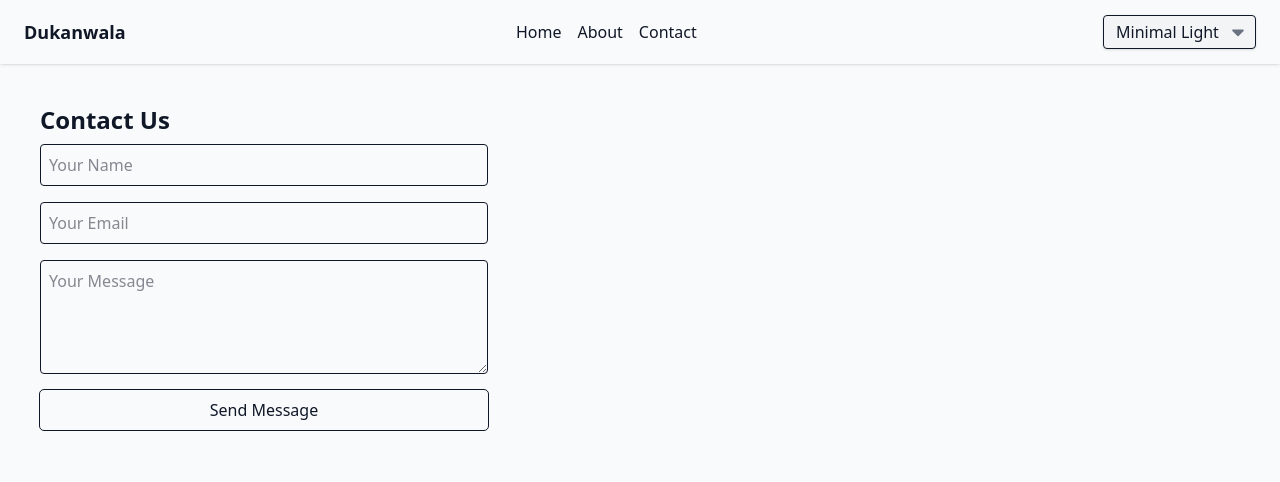
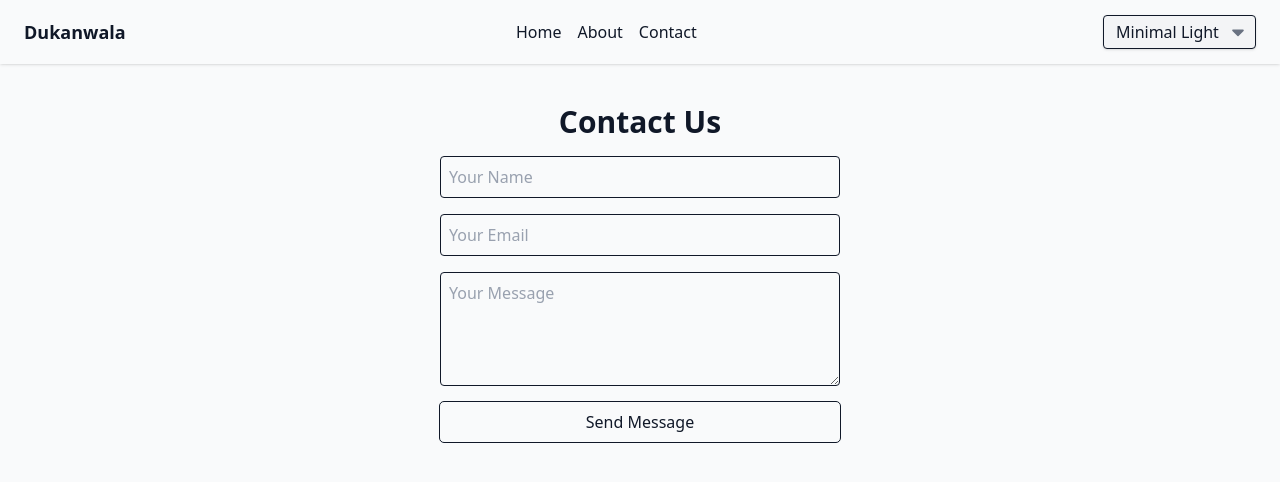
Before and after one commit to SAHIL-Sharma21/Multi-Theme-App-Sahil_Sharma_Frontend_Developer, a React (Vite) app: page /contact in a window 1280 px wide. Shown: the top 482 px of the page. Built offline with nearby package versions, Linux system fonts and the light colour scheme.

Commit message:
bug fix: fixed bug in about and contact page and enhanced the UI

```diff
--- a/src/pages/About.tsx
+++ b/src/pages/About.tsx
@@ -5,20 +5,20 @@ export const About = () => {
   const { theme } = useTheme();
 
   return (
-    <>
-      <div className={`p-6 ${themes[theme].layout}`}>
-        <h1 className="text-2xl font-bold mb-2">About Us</h1>
-        <p className="max-w-lg mb-4">
+    <div className={`flex items-center justify-center ${themes[theme].bg} ${themes[theme].text} ${themes[theme].font}`}>
+      <div className={`p-6 w-full max-w-lg text-center transition-all`}>
+        <h1 className="text-4xl font-bold mb-2">About Us</h1>
+        <p className="mb-4">
           We are a team of passionate developers creating stylish and robust
           apps for the modern web. Our app demonstrates advanced React theming
           and routing.
         </p>
-        <ul className="list-disc pl-7 space-y-1">
+        <ul className="list-disc list-inside space-y-1 text-left mx-auto max-w-xs">
           <li>Context-based theming</li>
           <li>Persistent theme selection</li>
           <li>Fully responsive layouts</li>
         </ul>
       </div>
-    </>
+    </div>
   );
 };
--- a/src/pages/Contact.tsx
+++ b/src/pages/Contact.tsx
@@ -5,28 +5,33 @@ export const Contact = () => {
   const { theme } = useTheme();
 
   return (
-    <>
-      <div className={`p-6 ${themes[theme].layout}`}>
-        <h1 className="text-2xl font-bold mb-2">Contact Us</h1>
-        <form className="max-w-md flex flex-col gap-4">
+    <div className={`flex items-center justify-center ${themes[theme].bg} ${themes[theme].text} ${themes[theme].font}`}>
+      <div className="p-6 w-full max-w-md transition-all">
+        <h1 className="text-3xl font-bold mb-4 text-center">Contact Us</h1>
+        <form className="flex flex-col gap-4">
           <input
-            className="p-2 border rounded"
+            className="p-2 border rounded w-full placeholder-gray-400 dark:placeholder-gray-300"
             type="text"
             placeholder="Your Name"
           />
           <input
-            className="p-2 border rounded"
+            className="p-2 border rounded w-full placeholder-gray-400 dark:placeholder-gray-300"
             type="email"
             placeholder="Your Email"
           />
           <textarea
-            className="p-2 border rounded"
+            className={`p-2 border rounded w-full placeholder-gray-400 dark:placeholder-gray-300`}
             placeholder="Your Message"
             rows={4}
           />
-          <button type="submit" className={`px-4 py-2 rounded ${themes[theme].bg} outline }`}>Send Message</button>
+          <button
+            type="submit"
+            className={`w-full px-4 py-2 rounded transition ${themes[theme].bg} outline`}
+          >
+            Send Message
+          </button>
         </form>
       </div>
-    </>
+    </div>
   );
 };
```
